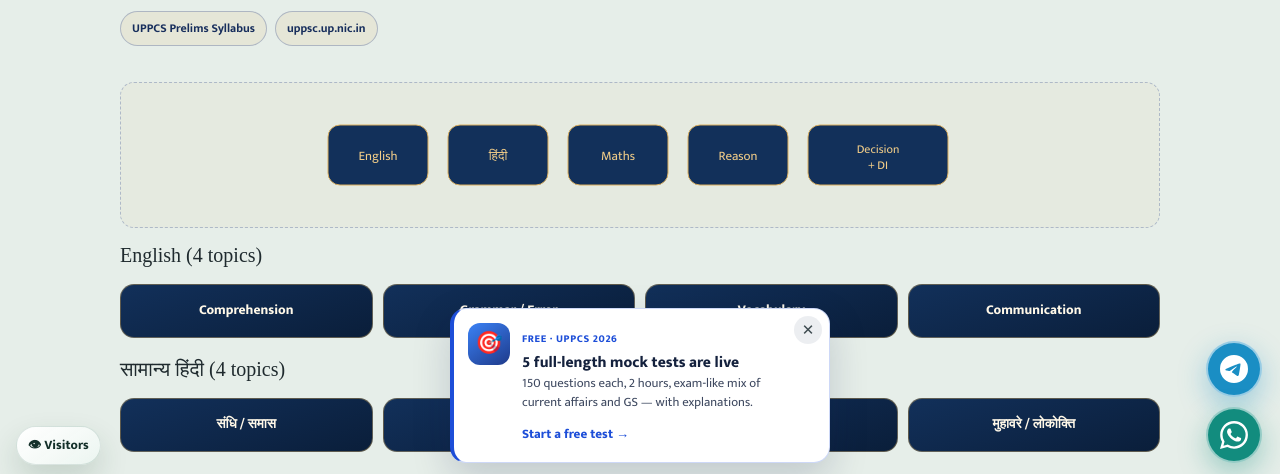
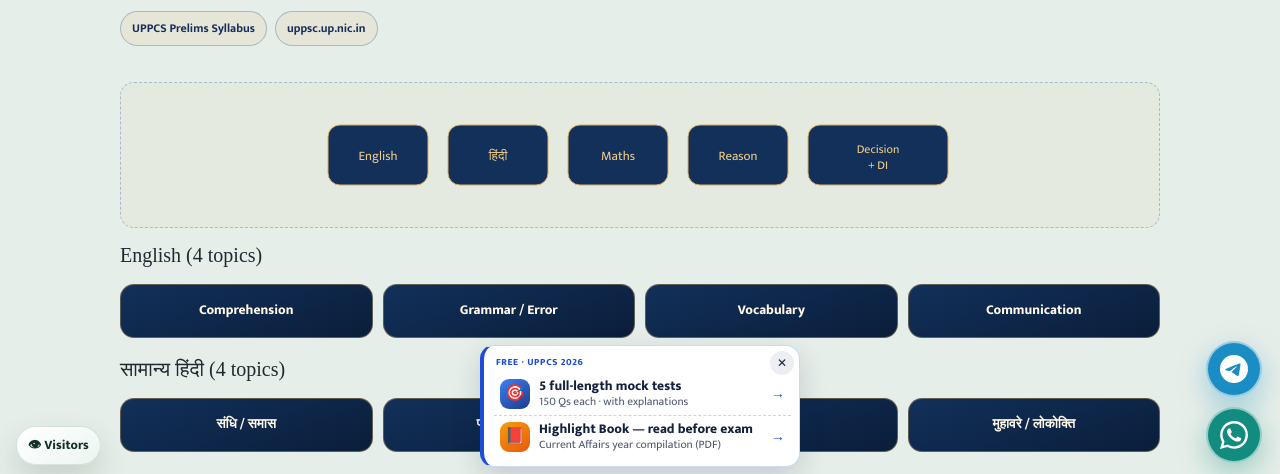
Before and after one commit to genclassessupport-creator/genclasses.github.io, a plain HTML site: page csat/index.html in a window 1280 px wide. Shown: the part 319-793 px from the top of the page. Drawn offline with Linux system fonts and the light colour scheme; no server answers; a web font is replaced by a local one.

Commit message:
Compact promo popup: mock tests + Highlight Book link
Co-Authored-By: Claude Opus 5.5 <noreply@anthropic.com>
Claude-Session: https://claude.ai/code/session_01HtKLSgWXzA9qPWQSkvVnaN

```diff
--- a/assets/pcs-mock-promo.js
+++ b/assets/pcs-mock-promo.js
@@ -1,4 +1,4 @@
-/* UPPCS 2026 free mock tests — gentle promo card (runs till 30 Nov 2026).
+/* UPPCS 2026 free mock tests + Highlight Book — compact promo card (runs till 30 Nov 2026).
    Appears right after the page opens on every new visit; "✕" hides it for the rest of that visit. */
 (function () {
   var END = new Date("2026-11-30T23:59:59+05:30").getTime();
@@ -15,25 +15,30 @@
     var v = d.getAttribute("data-lang") || d.getAttribute("lang") || "";
     return v === "en";
   }
+  var BOOK = "/downloads/#pdf-hl";
   var T = isEn()
-    ? { tag: "FREE · UPPCS 2026", h: "5 full-length mock tests are live", p: "150 questions each, 2 hours, exam-like mix of current affairs and GS — with explanations.", go: "Start a free test →", x: "Close" }
-    : { tag: "निःशुल्क · UPPCS 2026", h: "PCS के 5 फुल लेंथ मॉक टेस्ट आ गए", p: "हर टेस्ट में 150 प्रश्न, 2 घंटे, परीक्षा जैसा करेंट अफेयर्स + GS मिश्रण — व्याख्या सहित।", go: "निःशुल्क टेस्ट दें →", x: "बंद करें" };
+    ? { tag: "FREE · UPPCS 2026", t1: "5 full-length mock tests", s1: "150 Qs each · with explanations", t2: "Highlight Book — read before exam", s2: "Current Affairs year compilation (PDF)", x: "Close" }
+    : { tag: "निःशुल्क · UPPCS 2026", t1: "PCS के 5 फुल लेंथ मॉक टेस्ट", s1: "हर टेस्ट 150 प्रश्न · व्याख्या सहित", t2: "हाइलाइट बुक — परीक्षा से पहले", s2: "करेंट अफेयर्स वार्षिक संग्रह (PDF)", x: "बंद करें" };
 
   var css =
-    ".gc-pm{position:fixed;left:50%;bottom:18px;z-index:9990;width:min(380px,calc(100vw - 24px));transform:translate(-50%,140%);opacity:0;transition:transform .5s cubic-bezier(.2,.8,.2,1),opacity .4s;font-family:Mukta,'Noto Sans Devanagari',system-ui,sans-serif}" +
+    ".gc-pm{position:fixed;left:50%;bottom:14px;z-index:9990;width:min(320px,calc(100vw - 24px));transform:translate(-50%,140%);opacity:0;transition:transform .5s cubic-bezier(.2,.8,.2,1),opacity .4s;font-family:Mukta,'Noto Sans Devanagari',system-ui,sans-serif}" +
     ".gc-pm.on{transform:translate(-50%,0);opacity:1}" +
-    ".gc-pm a.gc-pm-card{display:flex;gap:12px;align-items:flex-start;text-decoration:none;padding:14px 40px 14px 14px;border-radius:16px;background:#fff;color:#14213d;border:1px solid rgba(29,78,216,.22);border-left:4px solid #1d4ed8;box-shadow:0 14px 38px rgba(15,30,70,.18)}" +
-    "html[data-theme='dark'] .gc-pm a.gc-pm-card{background:#13203a;color:#eef2ff;border-color:rgba(147,197,253,.25);border-left-color:#60a5fa;box-shadow:0 14px 38px rgba(0,0,0,.45)}" +
-    ".gc-pm .ic{flex:none;width:42px;height:42px;border-radius:12px;display:grid;place-items:center;font-size:22px;background:linear-gradient(145deg,#3b82f6,#1e3a8a);color:#fff}" +
-    ".gc-pm .tg{display:inline-block;font-size:10.5px;font-weight:800;letter-spacing:.6px;color:#1d4ed8;margin-bottom:2px}" +
+    ".gc-pm .bx{position:relative;padding:8px 8px 8px 10px;border-radius:14px;background:#fff;color:#14213d;border:1px solid rgba(29,78,216,.22);border-left:4px solid #1d4ed8;box-shadow:0 10px 28px rgba(15,30,70,.16)}" +
+    "html[data-theme='dark'] .gc-pm .bx{background:#13203a;color:#eef2ff;border-color:rgba(147,197,253,.25);border-left-color:#60a5fa;box-shadow:0 10px 28px rgba(0,0,0,.45)}" +
+    ".gc-pm .tg{display:block;font-size:9.5px;font-weight:800;letter-spacing:.6px;color:#1d4ed8;margin:0 30px 3px 2px}" +
     "html[data-theme='dark'] .gc-pm .tg{color:#93c5fd}" +
-    ".gc-pm b{display:block;font-size:15.5px;line-height:1.3;font-weight:800}" +
-    ".gc-pm p{margin:3px 0 7px;font-size:12.8px;line-height:1.45;opacity:.82}" +
-    ".gc-pm .go{font-size:13px;font-weight:800;color:#1d4ed8}" +
-    "html[data-theme='dark'] .gc-pm .go{color:#93c5fd}" +
-    ".gc-pm button{position:absolute;top:8px;right:8px;width:28px;height:28px;border:0;border-radius:999px;background:rgba(100,116,139,.12);color:inherit;font-size:15px;line-height:28px;cursor:pointer}" +
+    ".gc-pm a.r{display:flex;gap:9px;align-items:center;text-decoration:none;color:inherit;padding:5px 6px;border-radius:10px}" +
+    ".gc-pm a.r:hover{background:rgba(29,78,216,.07)}" +
+    ".gc-pm a.r+a.r{border-top:1px dashed rgba(100,116,139,.3);border-radius:0 0 10px 10px}" +
+    ".gc-pm .ic{flex:none;width:30px;height:30px;border-radius:9px;display:grid;place-items:center;font-size:16px;background:linear-gradient(145deg,#3b82f6,#1e3a8a);color:#fff}" +
+    ".gc-pm .ic.bk{background:linear-gradient(145deg,#f59e0b,#e8590c)}" +
+    ".gc-pm b{display:block;font-size:13.5px;line-height:1.25;font-weight:800}" +
+    ".gc-pm small{display:block;font-size:11.5px;line-height:1.3;opacity:.75}" +
+    ".gc-pm .ar{margin-left:auto;font-weight:800;color:#1d4ed8;font-size:14px}" +
+    "html[data-theme='dark'] .gc-pm .ar{color:#93c5fd}" +
+    ".gc-pm button{position:absolute;top:5px;right:5px;width:24px;height:24px;border:0;border-radius:999px;background:rgba(100,116,139,.12);color:inherit;font-size:12px;line-height:24px;cursor:pointer}" +
     "html[data-theme='dark'] .gc-pm button{color:#e2e8f0;background:rgba(255,255,255,.1)}" +
-    "@media (max-width:600px){.gc-pm{bottom:12px}.gc-pm p{font-size:12.3px}}" +
+    "@media (max-width:600px){.gc-pm{left:10px;bottom:10px;width:calc(100vw - 92px);transform:translateY(140%)}.gc-pm.on{transform:none}.gc-pm b{font-size:12.8px}.gc-pm small{font-size:11px}}" +
     "@media (prefers-reduced-motion:reduce){.gc-pm{transition:none}}";
 
   function show() {
@@ -43,11 +48,12 @@
     var w = document.createElement("div");
     w.className = "gc-pm";
     w.setAttribute("role", "complementary");
-    w.setAttribute("aria-label", T.h);
+    w.setAttribute("aria-label", T.t1);
     w.innerHTML =
-      '<a class="gc-pm-card" href="' + HUB + '"><span class="ic" aria-hidden="true">🎯</span><span>' +
-      '<span class="tg">' + T.tag + "</span><b>" + T.h + "</b><p>" + T.p + '</p><span class="go">' + T.go + "</span></span></a>" +
-      '<button type="button" aria-label="' + T.x + '" title="' + T.x + '">✕</button>';
+      '<div class="bx"><span class="tg">' + T.tag + '</span>' +
+      '<a class="r" href="' + HUB + '"><span class="ic" aria-hidden="true">🎯</span><span><b>' + T.t1 + '</b><small>' + T.s1 + '</small></span><span class="ar">→</span></a>' +
+      '<a class="r" href="' + BOOK + '"><span class="ic bk" aria-hidden="true">📕</span><span><b>' + T.t2 + '</b><small>' + T.s2 + '</small></span><span class="ar">→</span></a>' +
+      '<button type="button" aria-label="' + T.x + '" title="' + T.x + '">✕</button></div>';
     document.body.appendChild(w);
     requestAnimationFrame(function () { requestAnimationFrame(function () { w.classList.add("on"); }); });
     function hide() { w.classList.remove("on"); setTimeout(function () { w.remove(); }, 600); }
@@ -55,7 +61,7 @@
       put();
       hide();
     });
-    w.querySelector("a").addEventListener("click", function () { put(); });
+    Array.prototype.forEach.call(w.querySelectorAll("a"), function (a) { a.addEventListener("click", function () { put(); }); });
     document.addEventListener("keydown", function (e) { if (e.key === "Escape" && w.isConnected) hide(); });
   }
 
--- a/csat/index.html
+++ b/csat/index.html
@@ -78,5 +78,5 @@
   <p><a href="/csat/">CSAT Hub</a> · <a href="/syllabus/uppcs-prelims.html">UPPCS Prelims Syllabus</a> · <a href="https://t.me/genclassesofficial" target="_blank" rel="noopener">Telegram</a></p>
   <p style="margin-top:8px;font-size:12px">CSAT UPPCS Prelims GS Paper II पर आधारित अभ्यास सामग्री — परीक्षा में आधिकारिक निर्देश मानें।</p>
 </footer>
-<script defer src="/assets/pcs-mock-promo.js?v=2"></script>
+<script defer src="/assets/pcs-mock-promo.js?v=3"></script>
 </body></html>
```
Also changed, not shown: daily/index.html (+1 -1 lines), downloads/index.html (+1 -1 lines), flashcards/index.html (+1 -1 lines), index.html (+1 -1 lines), ncert/index.html (+1 -1 lines), polity/index.html (+1 -1 lines), ro-aro/drafting/index.html (+1 -1 lines), syllabus/index.html (+1 -1 lines), syllabus/up-tgt-pgt/index.html (+1 -1 lines), up-ca/index.html (+1 -1 lines), up-tgt-pgt-gic-mock/index.html (+1 -1 lines), uppcs-prelims-pyq/index.html (+1 -1 lines).
